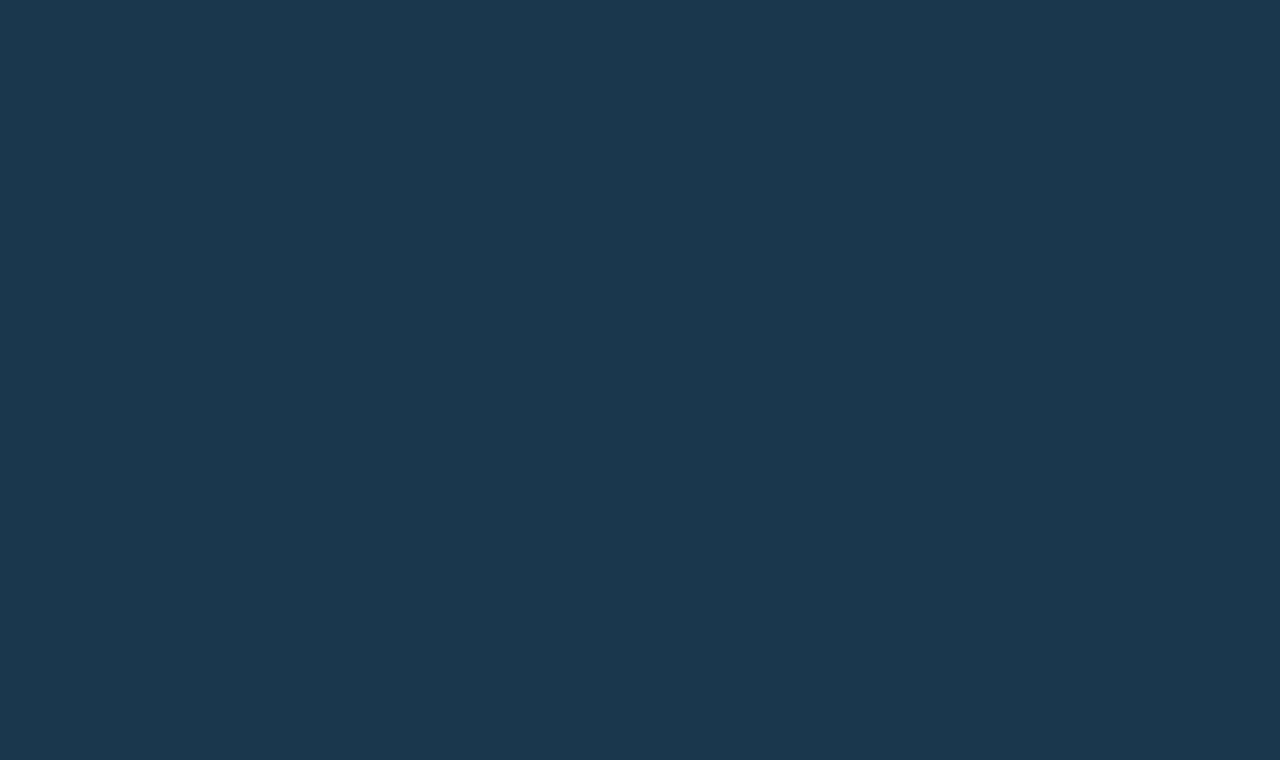
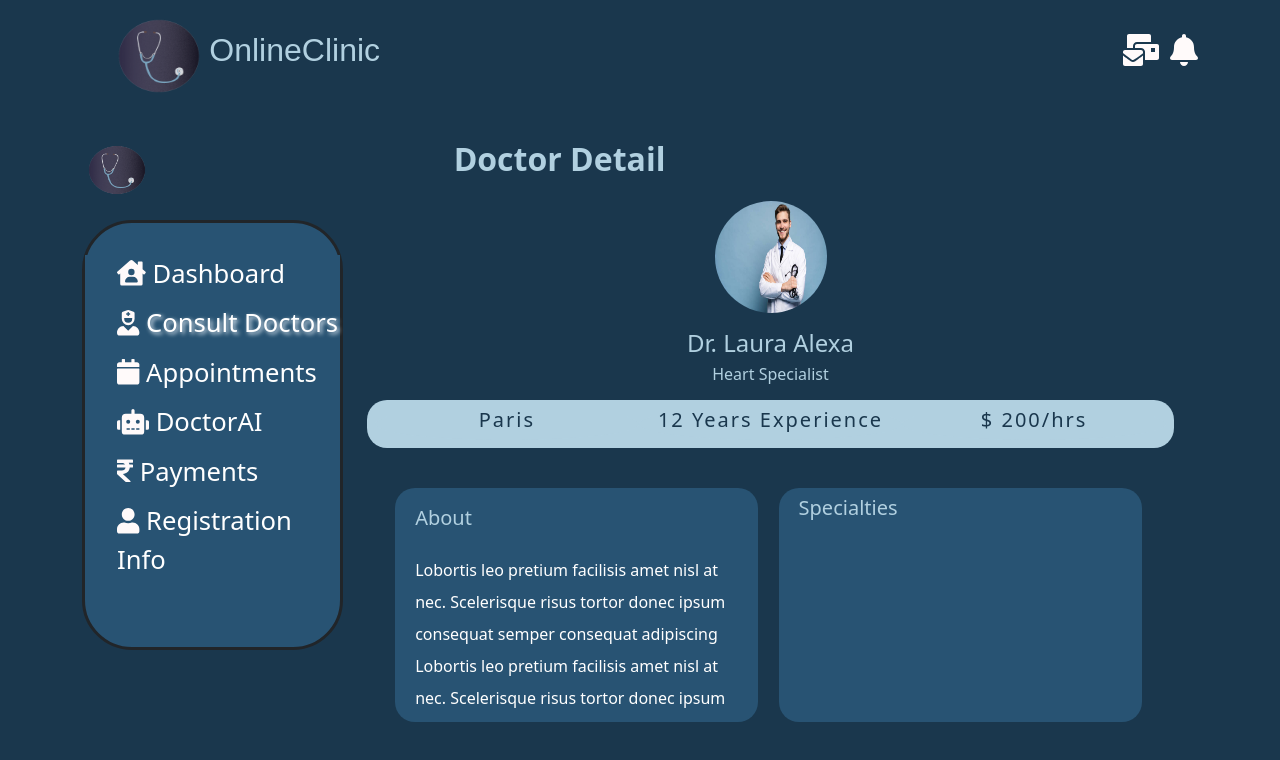
Before and after one commit to rider023/Hack-A-Web, a React (Create React App) app in the folder frontend/: page /DoctorProfile in a window 1280 px wide. Before the commit this address had no page. Shown: the top 760 px of the page. Built offline with nearby package versions, Linux system fonts and the light colour scheme.

Commit message:
doctor profile page updated

```diff
--- a/frontend/src/App.js
+++ b/frontend/src/App.js
@@ -11,7 +11,7 @@ import Payments from './components/Payments';
 import ConsultDoctor from './components/ConsultDoctor';
 import DoctorAI from './components/DoctorAI';
 import Doctors from './components/Doctors';
-
+import DoctorProfile from './components/DoctorProfile';
 
 function App() {
   return (
@@ -29,6 +29,7 @@ function App() {
         <Route path ="/ConsultDoctor" exact element = {<ConsultDoctor/>}/>
         <Route path ="/DoctorAI" exact element = {<DoctorAI/>}/>
         <Route path ="/ConsultDoctor/Doctors" exact element = {<Doctors/>}/>
+        <Route path="/DoctorProfile" exact element = {<DoctorProfile/>}/>
       </Routes>
       </BrowserRouter>
     </div>
--- /dev/null
+++ b/frontend/src/components/DoctorProfile.js
@@ -0,0 +1,109 @@
+import React,{useEffect} from 'react';
+import logo from "../images/logo.png";
+import {Button, Col, Container,Row} from 'react-bootstrap';
+import { Link } from 'react-router-dom';
+import { faBell,faCalendar,faHouseUser,faRobot,faRupeeSign,faUserNurse,faUser,faMailBulk,faEnvelope } from "@fortawesome/free-solid-svg-icons";
+import { FontAwesomeIcon } from "@fortawesome/react-fontawesome";
+import doctor from "../images/doctorpic2.jpg";
+function DoctorProfile() {
+
+
+  useEffect(() => {
+    window.scrollTo(0, 0)
+  }, [])
+
+const styles={
+    textAlign:"center",
+    color:"#1A374D",
+    backgroundColor:"#B1D0E0",
+    letterSpacing:"2px"
+}
+  return <div>
+      <Container style={{marginBottom:"3%"}}>
+  <Row style = {{marginTop:"1%"}}>
+    <Col style = {{display:"flex",justifyContent:"left"}}>
+    <div style = {{marginLeft:"5%"}}>
+  <img src={logo} style = {{width:'100px',height:'90px'}} alt="img" />
+</div>
+  <div style = {{paddingTop:"3.7%",textDecoration:"none"}}><Link to='/' style = {{textDecoration:"none",color:"#B1D0E0"}}><h2 style = {{fontFamily:"sans-serif "}}>OnlineClinic</h2></Link></div>
+    </Col>
+    <Col style = {{paddingTop:"2%",display:"flex",justifyContent:"right"}}>
+    <FontAwesomeIcon icon={faMailBulk} size='2x'style={{color:"snow",marginRight:"2%"}}/>
+    <FontAwesomeIcon icon={faBell} size='2x'style={{color:"snow"}}/>
+    </Col>
+  </Row>
+</Container>
+<Container style={{marginBottom:"8%"}}>
+  <Row>
+    <Col className='col-xl-3' style={{justifyContent:"left",marginBottom:"5%"}}>
+    <div style = {{marginBottom:"8%"}}>
+  <img src={logo} style = {{width:'70px',height:'60px'}}alt="img" />
+</div>
+    <div style={{backgroundColor:"#285373",listStyle:"none",borderStyle:'solid',borderRadius:"50px",paddingBottom:"20%",paddingTop:"12%"}}>
+      <ul style={{backgroundColor:"#285373",listStyle:"none"}}>
+     <Link to='/Dashboard' style={{textDecoration:"none"}}> <li style={{backgroundColor:"#285373",color:"white",fontSize:"160%",marginBottom:"5%",textDecoration:"none"}}><FontAwesomeIcon  icon={faHouseUser} size='x'style={{backgroundColor:"#285373",color:"snow"}}/> Dashboard</li></Link>
+     <Link to='/ConsultDoctor' style={{textDecoration:"none"}}> <li style={{backgroundColor:"#285373",color:"white",fontSize:"160%",marginBottom:"5%",textDecoration:"none",textShadow:"2px 2px 4px aliceblue"}}><FontAwesomeIcon  icon={faUserNurse} size='x'style={{backgroundColor:"#285373",color:"snow"}}/> Consult Doctors</li></Link>
+     <Link to='/Appointments' style={{textDecoration:"none"}}> <li style={{backgroundColor:"#285373",color:"white",fontSize:"160%",marginBottom:"5%",textDecoration:"none"}}><FontAwesomeIcon  icon={faCalendar} size='x'style={{backgroundColor:"#285373",color:"snow"}}/> Appointments</li></Link>
+     <Link to='/DoctorAI' style={{textDecoration:"none"}}> <li style={{backgroundColor:"#285373",color:"white",fontSize:"160%",marginBottom:"5%",textDecoration:"none"}}><FontAwesomeIcon  icon={faRobot} size='x'style={{backgroundColor:"#285373",color:"snow"}}/> DoctorAI</li></Link>
+     <Link to='/Payments' style={{textDecoration:"none"}}> <li style={{backgroundColor:"#285373",color:"white",fontSize:"160%",marginBottom:"5%",textDecoration:"none"}}><FontAwesomeIcon  icon={faRupeeSign} size='x'style={{backgroundColor:"#285373",color:"snow"}}/> Payments</li></Link>
+     <Link to='/Profile' style={{textDecoration:"none"}}> <li style={{backgroundColor:"#285373",color:"white",fontSize:"160%",marginBottom:"5%",textDecoration:"none"}}><FontAwesomeIcon  icon={faUser} size='x'style={{backgroundColor:"#285373",color:"snow"}}/> Registration Info</li></Link>
+      </ul>
+      </div>
+    </Col>
+
+    <Col>
+      <Container>
+      <h2 style={{marginBottom:"3%",color:"#B1D0E0",marginLeft:"8%"}}><b>Doctor Detail</b></h2>
+          <Row>
+              <Row>
+              <Col style={{  textAlign:"center"}}>
+         <img src={doctor}  style={{width: "7rem", height:" 7rem",borderRadius:" 50%",overflow:" hidden",backgroundColor:"none"}} alt="img" />
+         <h4 style={{paddingTop:"2%",color:"#B1D0E0"}}>Dr. Laura Alexa</h4>
+         <h6 style={{color:"#B1D0E0",fontWeight:"400",marginBottom:"2%"}}>Heart Specialist</h6>
+              </Col>
+              </Row>
+              <Row style={{marginBottom:"5%",backgroundColor:"#B1D0E0",display:"flex",width:"100%",borderRadius:"20px",padding:"1%"}}>
+
+
+    <Col style={{justifyContent:"left",backgroundColor:"#B1D0E0",borderRadius:"100%"}}>
+    <h5 style={styles}>Paris</h5>
+    </Col >
+
+
+    <Col style={{justifyContent:"center",backgroundColor:"#B1D0E0",borderRadius:"100%"}}>
+    <h5 style={styles}>12 Years Experience</h5>
+    </Col>
+
+
+    <Col style={{justifyContent:"center",backgroundColor:"#B1D0E0",borderRadius:"100%"}}>
+    <h5 style={styles}>$ 200/hrs</h5>
+    </Col>
+
+
+        </Row >
+        <Row style={{marginLeft:"2%",marginBottom:"2%",backgroundColor:"#285373",display:"flex",width:"45%",borderRadius:"20px",padding:"1%"}}>
+
+            <Col style={{backgroundColor:"#285373"}}>
+        <h5 style={{backgroundColor:"#285373",color:"#B1D0E0",paddingTop:"3%",paddingBottom:"5%"}}>About</h5>
+        <h7 style={{backgroundColor:"#285373",color:"#fff", lineHeight:"2rem"}}>Lobortis leo pretium facilisis amet nisl at nec. Scelerisque risus tortor donec ipsum consequat semper consequat adipiscing Lobortis leo pretium facilisis amet nisl at nec. Scelerisque risus tortor donec ipsum </h7>
+            </Col>
+
+
+        </Row>
+        <Row style={{marginLeft:"4%",marginBottom:"2%",backgroundColor:"#285373",display:"flex",width:"45%",borderRadius:"20px",padding:"1%"}}>
+
+        <Col style={{backgroundColor:"#285373"}}>
+        <h5 style={{backgroundColor:"#285373",color:"#B1D0E0"}}>Specialties</h5>
+        </Col>
+
+
+    </Row>
+          </Row>
+      </Container>
+      </Col>
+      </Row>
+      </Container>
+  </div>;
+}
+
+export default DoctorProfile;
```
